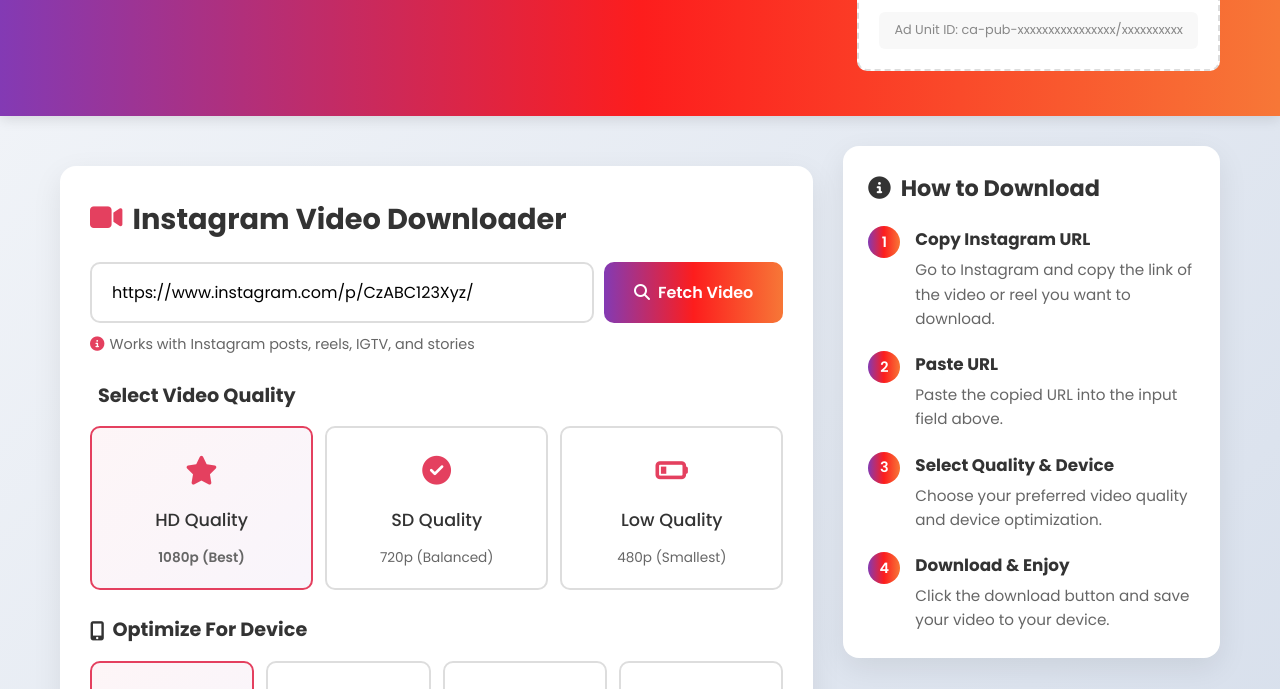
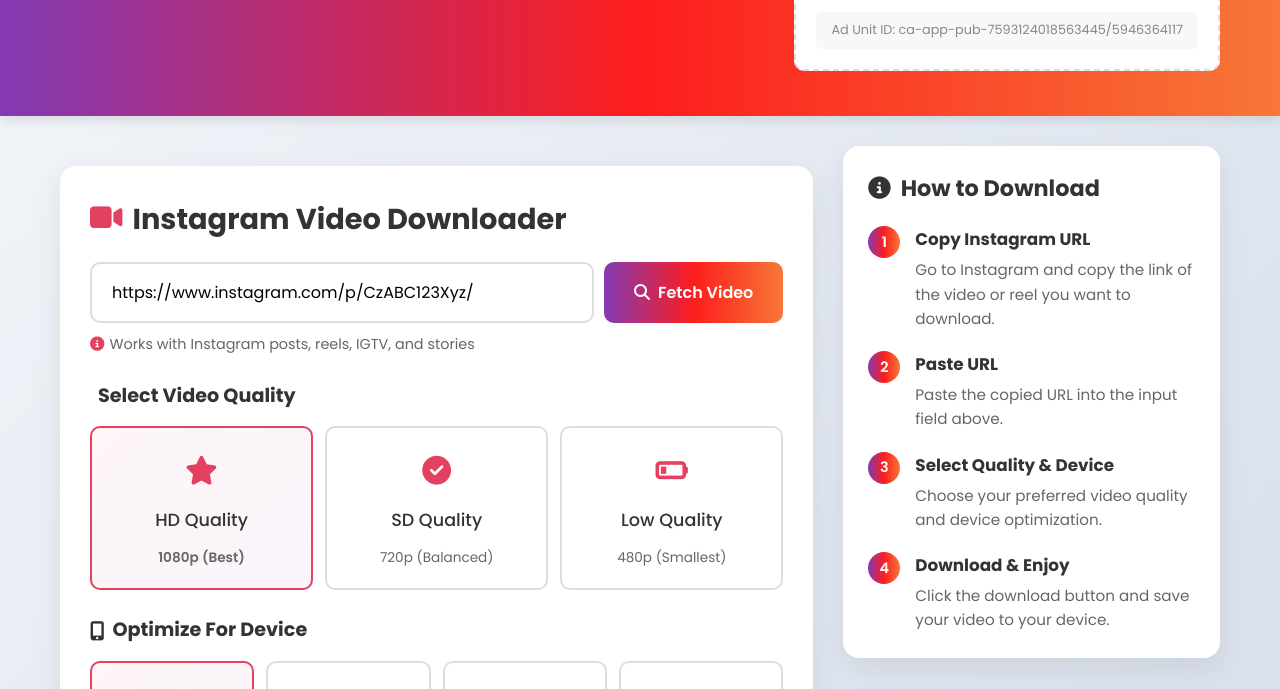
Before and after one commit to tawhid147/Tools, a plain HTML site: page insta.html in a window 1280 px wide. Shown: the part 272-961 px from the top of the page. Drawn offline with Linux system fonts and the light colour scheme.

Commit message:
Update insta.html

```diff
--- a/insta.html
+++ b/insta.html
@@ -1203,9 +1203,9 @@
 
             // AdSense Configuration (Replace with your actual Ad Unit IDs)
             adSenseConfig: {
-                header: 'ca-pub-xxxxxxxxxxxxxxxx/xxxxxxxxxx',
-                content: 'ca-pub-xxxxxxxxxxxxxxxx/xxxxxxxxxx',
-                sidebar: 'ca-pub-xxxxxxxxxxxxxxxx/xxxxxxxxxx'
+                header: 'ca-app-pub-7593124018563445/5946364117',
+                content: 'ca-app-pub-7593124018563445/5946364117',
+                sidebar: 'ca-app-pub-7593124018563445/5946364117'
             },
 
             // Sample titles for demo
```
